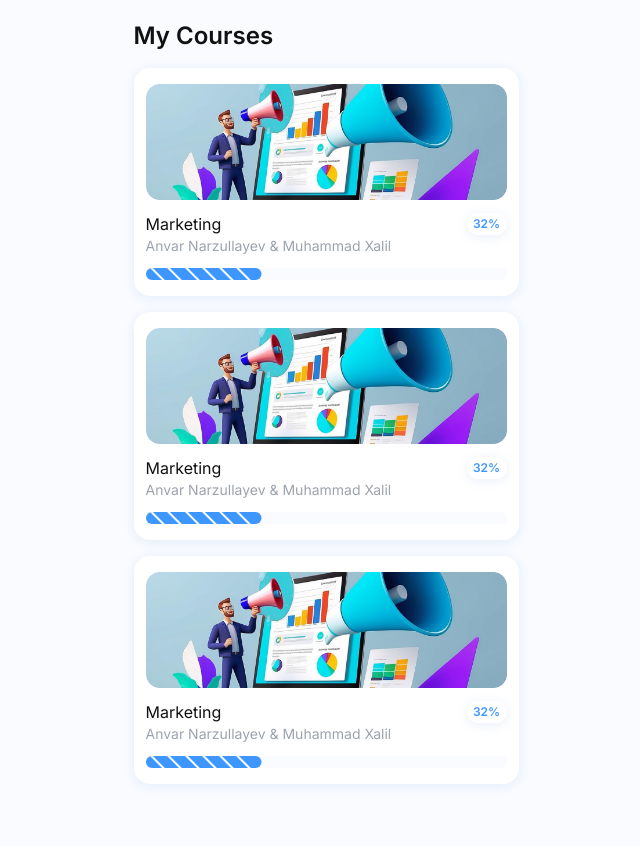
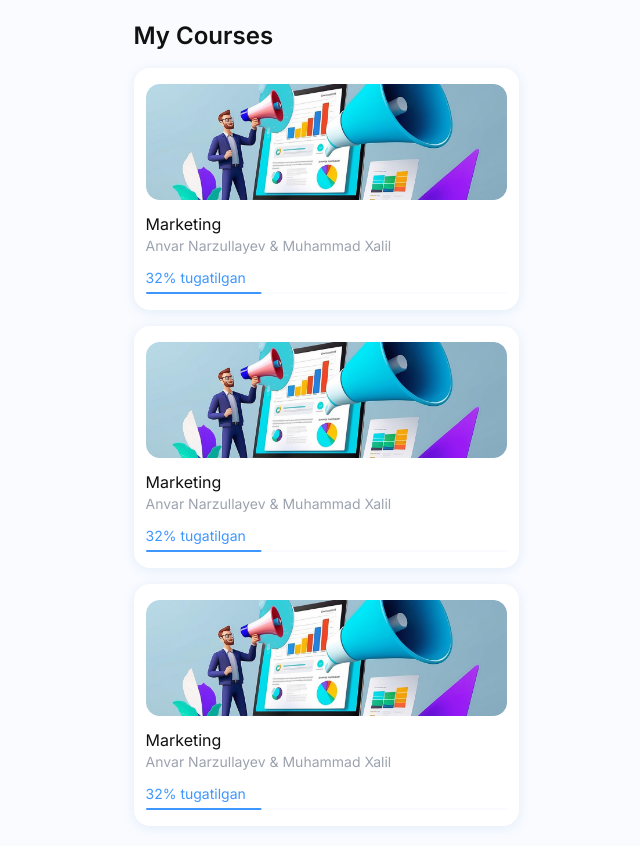
Before and after one commit to UlugbekAsadov/TelegramWebBotTemplate, a Next.js app: page /my-courses in a window 1280 px wide. Shown: the whole page, without its empty margins (314-954 px from the left). Before the commit the page ends 804 px from the top, so only its background shows below. Built offline with nearby package versions, Linux system fonts and the light colour scheme.

Commit message:
progress bar ui changed form my courses

```diff
--- a/src/components/courses/course-card/my-course-card/my-course-card-details.tsx
+++ b/src/components/courses/course-card/my-course-card/my-course-card-details.tsx
@@ -1,18 +1,22 @@
-import { Progress } from '@/components/ui/progress';
+import { ProgressSmall } from '@/components/ui/progress';
+import { useLocaleContext } from '@/context/locale.context';
 
 export const MyCourseCardDetails = () => {
+  const { t } = useLocaleContext();
   return (
     <div>
       <div className="flex flex-col items-start  mt-3">
         <div className="flex items-center justify-between w-full">
           <h2 className="text-card-foreground flex-grow">Marketing</h2>
-          <div className="bg-white shadow-primaryShadow py-1 px-2 rounded-full w-10 h-[22px] flex items-center justify-center">
-            <span className="text-primary text-xs font-semibold">32%</span>
-          </div>
         </div>
         <h2 className="text-sm text-gray-400">Anvar Narzullayev & Muhammad Xalil</h2>
       </div>
-      <Progress value={32} className="mt-3" />
+      <div className="mt-3">
+        <p className="text-sm text-primary">
+          32% <span className="lowercase">{t('course.finished')}</span>
+        </p>
+        <ProgressSmall value={32} className="mt-1" />
+      </div>
     </div>
   );
 };
--- a/src/components/ui/progress.tsx
+++ b/src/components/ui/progress.tsx
@@ -27,3 +27,22 @@ const Progress = React.forwardRef<
 Progress.displayName = ProgressPrimitive.Root.displayName;
 
 export { Progress };
+
+const ProgressSmall = React.forwardRef<
+  React.ElementRef<typeof ProgressPrimitive.Root>,
+  React.ComponentPropsWithoutRef<typeof ProgressPrimitive.Root>
+>(({ className, value, ...props }, ref) => (
+  <ProgressPrimitive.Root
+    ref={ref}
+    className={cn('relative h-[2px] w-full overflow-hidden rounded-full bg-background', className)}
+    {...props}
+  >
+    <ProgressPrimitive.Indicator
+      className="h-full w-full flex-1 flex items-center px-4 justify-between rounded-full bg-primary transition-all"
+      style={{ transform: `translateX(-${100 - (value || 0)}%)` }}
+    ></ProgressPrimitive.Indicator>
+  </ProgressPrimitive.Root>
+));
+ProgressSmall.displayName = ProgressPrimitive.Root.displayName;
+
+export { ProgressSmall };
--- a/src/dictionaries/ru.json
+++ b/src/dictionaries/ru.json
@@ -14,7 +14,8 @@
     "duration": "{{ duration }} mins",
     "total_price": "Toal price",
     "enroll_now": "Enroll now",
-    "my_courses": "My Courses"
+    "my_courses": "My Courses",
+    "finished": "Tugatilgan"
   },
   "common": {
     "see_all": "See All"
```
